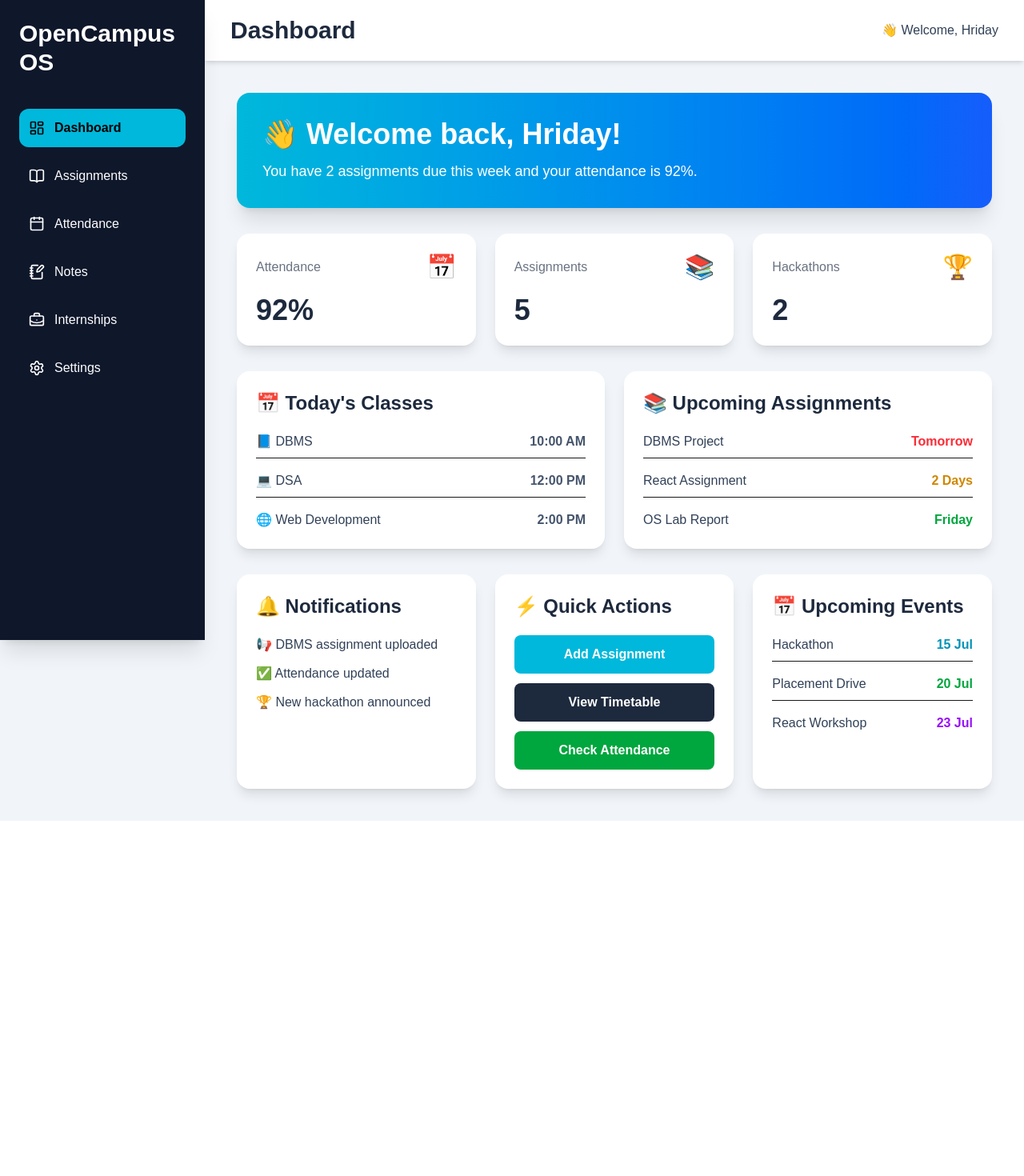
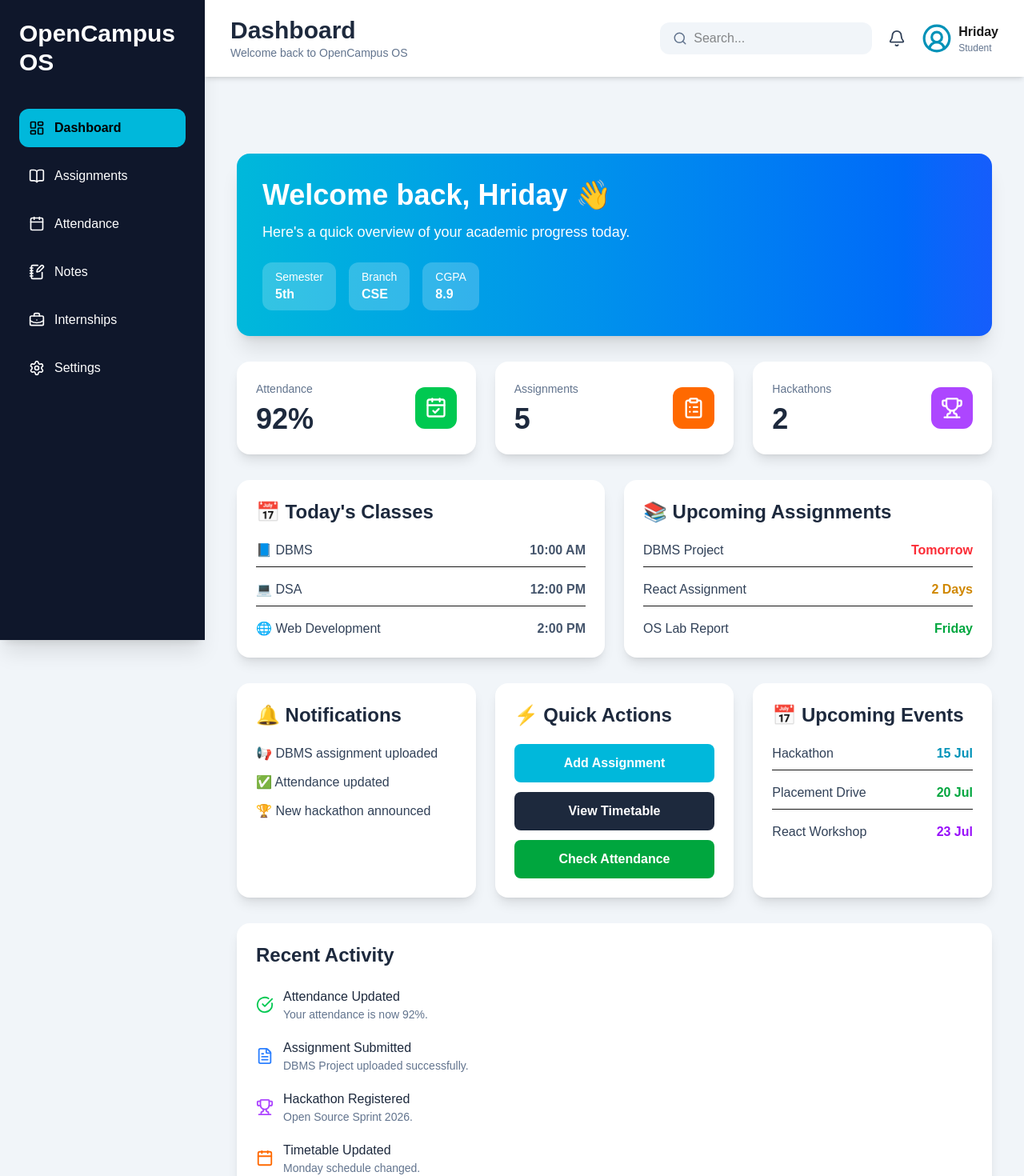
Before and after one commit to The-Tech-Guy005/OpenCampus-OS, a Next.js app: page /dashboard in a window 1280 px wide. Shown: the top 1470 px of the page at 80% size. Before the commit the page ends 1026 px from the top, so only its background shows below. Built offline with nearby package versions, Linux system fonts and the light colour scheme.

Commit message:
Day 5: Enhance dashboard UI with topbar and activity feed

```diff
--- /dev/null
+++ b/app/dashboard/components/RecentActivity.tsx
@@ -0,0 +1,68 @@
+import {
+  CheckCircle,
+  FileText,
+  Trophy,
+  Calendar,
+} from "lucide-react";
+
+export default function RecentActivity() {
+  return (
+    <div className="bg-white rounded-2xl shadow-lg p-6 transition duration-300 hover:-translate-y-1 hover:shadow-2xl">
+      <h2 className="text-2xl font-bold text-slate-800 mb-6">
+        Recent Activity
+      </h2>
+
+      <div className="space-y-5">
+
+        <div className="flex items-center gap-3">
+          <CheckCircle className="text-green-500" size={22} />
+          <div>
+            <p className="font-medium text-slate-800">
+              Attendance Updated
+            </p>
+            <p className="text-sm text-slate-500">
+              Your attendance is now 92%.
+            </p>
+          </div>
+        </div>
+
+        <div className="flex items-center gap-3">
+          <FileText className="text-blue-500" size={22} />
+          <div>
+            <p className="font-medium text-slate-800">
+              Assignment Submitted
+            </p>
+            <p className="text-sm text-slate-500">
+              DBMS Project uploaded successfully.
+            </p>
+          </div>
+        </div>
+
+        <div className="flex items-center gap-3">
+          <Trophy className="text-purple-500" size={22} />
+          <div>
+            <p className="font-medium text-slate-800">
+              Hackathon Registered
+            </p>
+            <p className="text-sm text-slate-500">
+              Open Source Sprint 2026.
+            </p>
+          </div>
+        </div>
+
+        <div className="flex items-center gap-3">
+          <Calendar className="text-orange-500" size={22} />
+          <div>
+            <p className="font-medium text-slate-800">
+              Timetable Updated
+            </p>
+            <p className="text-sm text-slate-500">
+              Monday schedule changed.
+            </p>
+          </div>
+        </div>
+
+      </div>
+    </div>
+  );
+}
--- a/app/dashboard/components/StatCard.tsx
+++ b/app/dashboard/components/StatCard.tsx
@@ -1,23 +1,37 @@
+import { LucideIcon } from "lucide-react";
+
 type Props = {
   title: string;
   value: string;
-  icon: string;
+  icon: LucideIcon;
+  color: string;
 };
 
-export default function StatCard({ title, value, icon }: Props) {
+export default function StatCard({
+  title,
+  value,
+  icon: Icon,
+  color,
+}: Props) {
   return (
     <div className="bg-white rounded-2xl shadow-lg p-6 transition duration-300 hover:-translate-y-1 hover:shadow-2xl">
       <div className="flex items-center justify-between">
-        <p className="text-gray-500 font-medium">{title}</p>
 
-        <span className="text-3xl">
-          {icon}
-        </span>
+        <div>
+          <p className="text-slate-500 text-sm">
+            {title}
+          </p>
+
+          <h2 className="text-4xl font-bold text-slate-800 mt-2">
+            {value}
+          </h2>
+        </div>
+
+        <div className={`rounded-xl p-3 ${color}`}>
+          <Icon className="text-white" size={28} />
+        </div>
+
       </div>
-
-      <h2 className="text-4xl font-bold text-slate-800 mt-4">
-        {value}
-      </h2>
     </div>
   );
 }
--- a/app/dashboard/components/Topbar.tsx
+++ b/app/dashboard/components/Topbar.tsx
@@ -1,13 +1,50 @@
+import { Bell, Search, UserCircle2 } from "lucide-react";
+
 export default function Topbar() {
   return (
-    <header className="flex items-center justify-between bg-white shadow-md px-8 py-5">
+    <header className="sticky top-0 z-10 flex items-center justify-between bg-white px-8 py-5 shadow-md">
 
-      <h1 className="text-3xl font-bold text-slate-800">
-        Dashboard
-      </h1>
+      <div>
+        <h1 className="text-3xl font-bold text-slate-800">
+          Dashboard
+        </h1>
 
-      <div className="font-medium text-slate-700">
-        👋 Welcome, Hriday
+        <p className="text-sm text-slate-500">
+          Welcome back to OpenCampus OS
+        </p>
+      </div>
+
+      <div className="flex items-center gap-5">
+
+        <div className="flex items-center rounded-xl bg-slate-100 px-4 py-2">
+          <Search size={18} className="text-slate-500" />
+
+          <input
+            type="text"
+            placeholder="Search..."
+            className="ml-2 bg-transparent outline-none"
+          />
+        </div>
+
+        <Bell
+          size={22}
+          className="cursor-pointer text-slate-700 hover:text-cyan-500 transition"
+        />
+
+        <div className="flex items-center gap-2">
+          <UserCircle2 size={38} className="text-cyan-600" />
+
+          <div>
+            <p className="font-semibold">
+              Hriday
+            </p>
+
+            <p className="text-xs text-slate-500">
+              Student
+            </p>
+          </div>
+        </div>
+
       </div>
 
     </header>
--- a/app/dashboard/page.tsx
+++ b/app/dashboard/page.tsx
@@ -1,71 +1,92 @@
+import RecentActivity from "./components/RecentActivity";
 import Sidebar from "./components/Sidebar";
 import Topbar from "./components/Topbar";
 import StatCard from "./components/StatCard";
 import Schedule from "./components/Schedule";
 import AssignmentList from "./components/AssignmentList";
 
+import {
+  CalendarCheck,
+  ClipboardList,
+  Trophy,
+} from "lucide-react";
+
 export default function Dashboard() {
   return (
     <div className="flex min-h-screen bg-slate-100">
-
+      {/* Sidebar */}
       <Sidebar />
 
+      {/* Main Content */}
       <div className="flex-1 ml-64">
-
         <Topbar />
 
-        <main className="p-10 space-y-8">
-
+        <main className="p-10 pt-24 space-y-8">
           {/* Welcome Banner */}
           <div className="rounded-2xl bg-gradient-to-r from-cyan-500 to-blue-600 p-8 text-white shadow-xl">
             <h1 className="text-4xl font-bold">
-              👋 Welcome back, Hriday!
+              Welcome back, Hriday 👋
             </h1>
 
             <p className="mt-3 text-lg">
-              You have 2 assignments due this week and your attendance is 92%.
+              Here's a quick overview of your academic progress today.
             </p>
+
+            <div className="mt-6 flex flex-wrap gap-4">
+
+              <div className="rounded-xl bg-white/20 px-4 py-2">
+                <p className="text-sm">Semester</p>
+                <p className="font-semibold">5th</p>
+              </div>
+
+              <div className="rounded-xl bg-white/20 px-4 py-2">
+                <p className="text-sm">Branch</p>
+                <p className="font-semibold">CSE</p>
+              </div>
+
+              <div className="rounded-xl bg-white/20 px-4 py-2">
+                <p className="text-sm">CGPA</p>
+                <p className="font-semibold">8.9</p>
+              </div>
+
+            </div>
           </div>
 
-          {/* Stats */}
+          {/* Statistics */}
           <div className="grid grid-cols-1 md:grid-cols-3 gap-6">
-
             <StatCard
               title="Attendance"
               value="92%"
-              icon="📅"
+              icon={CalendarCheck}
+              color="bg-green-500"
             />
 
             <StatCard
               title="Assignments"
               value="5"
-              icon="📚"
+              icon={ClipboardList}
+              color="bg-orange-500"
             />
 
             <StatCard
               title="Hackathons"
               value="2"
-              icon="🏆"
+              icon={Trophy}
+              color="bg-purple-500"
             />
-
           </div>
 
           {/* Schedule + Assignments */}
           <div className="grid grid-cols-1 lg:grid-cols-2 gap-6">
-
             <Schedule />
-
             <AssignmentList />
-
           </div>
 
           {/* Bottom Row */}
-
           <div className="grid grid-cols-1 lg:grid-cols-3 gap-6">
 
             {/* Notifications */}
             <div className="bg-white rounded-2xl shadow-lg p-6 transition duration-300 hover:-translate-y-1 hover:shadow-2xl">
-
               <h2 className="text-2xl font-bold text-slate-800 mb-5">
                 🔔 Notifications
               </h2>
@@ -75,73 +96,60 @@ export default function Dashboard() {
                 <li>✅ Attendance updated</li>
                 <li>🏆 New hackathon announced</li>
               </ul>
-
             </div>
 
             {/* Quick Actions */}
             <div className="bg-white rounded-2xl shadow-lg p-6 transition duration-300 hover:-translate-y-1 hover:shadow-2xl">
-
               <h2 className="text-2xl font-bold text-slate-800 mb-5">
                 ⚡ Quick Actions
               </h2>
 
               <div className="space-y-3">
-
-                <button className="w-full rounded-lg bg-cyan-500 py-3 text-white font-semibold hover:bg-cyan-600 transition">
+                <button className="w-full rounded-lg bg-cyan-500 py-3 text-white font-semibold">
                   Add Assignment
                 </button>
 
-                <button className="w-full rounded-lg bg-slate-800 py-3 text-white font-semibold hover:bg-slate-700 transition">
+                <button className="w-full rounded-lg bg-slate-800 py-3 text-white font-semibold">
                   View Timetable
                 </button>
 
-                <button className="w-full rounded-lg bg-green-600 py-3 text-white font-semibold hover:bg-green-700 transition">
+                <button className="w-full rounded-lg bg-green-600 py-3 text-white font-semibold">
                   Check Attendance
                 </button>
-
               </div>
-
             </div>
 
             {/* Upcoming Events */}
             <div className="bg-white rounded-2xl shadow-lg p-6 transition duration-300 hover:-translate-y-1 hover:shadow-2xl">
-
               <h2 className="text-2xl font-bold text-slate-800 mb-5">
                 📅 Upcoming Events
               </h2>
 
               <div className="space-y-4">
-
                 <div className="flex justify-between border-b pb-2">
                   <span className="text-slate-700">Hackathon</span>
-                  <span className="text-cyan-600 font-semibold">15 Jul</span>
+                  <span className="font-semibold text-cyan-600">15 Jul</span>
                 </div>
 
                 <div className="flex justify-between border-b pb-2">
                   <span className="text-slate-700">Placement Drive</span>
-                  <span className="text-green-600 font-semibold">20 Jul</span>
+                  <span className="font-semibold text-green-600">20 Jul</span>
                 </div>
 
                 <div className="flex justify-between">
                   <span className="text-slate-700">React Workshop</span>
-                  <span className="text-purple-600 font-semibold">23 Jul</span>
+                  <span className="font-semibold text-purple-600">23 Jul</span>
                 </div>
-
               </div>
-
             </div>
 
           </div>
 
 
-
-
-
-
+          {/* Recent Activity */}
+          <RecentActivity />
         </main>
-
       </div>
-
     </div>
   );
 }
```
